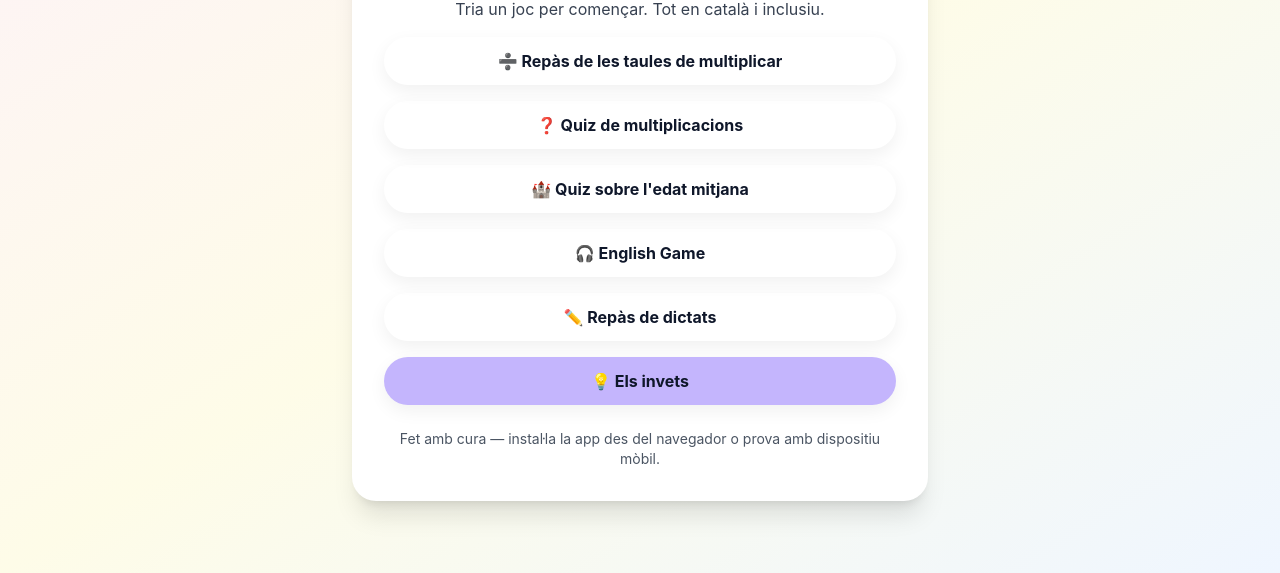
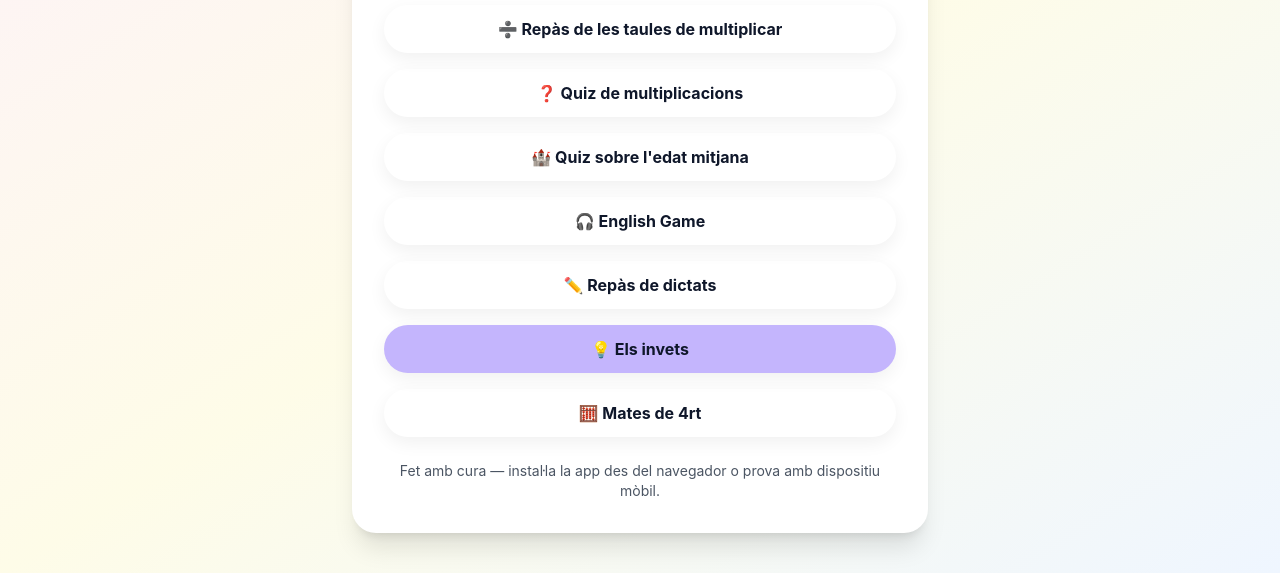
Before and after one commit to palomareswke-ai/jocseducatius, a plain HTML site: page index.html in a window 1280 px wide. Shown: the part 227-800 px from the top of the page. Drawn offline with nearby package versions, Linux system fonts and the light colour scheme.

Commit message:
Afegeix Mates de 4rt al menú

```diff
--- a/index.html
+++ b/index.html
@@ -22,6 +22,7 @@
 <a class="btn btn-orange" href="https://palomareswke-ai.github.io/english-game/" target="_blank" rel="noopener noreferrer">🎧 English Game</a>
 <a class="btn btn-purple" href="https://palomareswke-ai.github.io/dictado-para-ninys/" target="_blank" rel="noopener noreferrer">✏️ Repàs de dictats</a>
 <a class="btn btn-invets" href="https://palomareswke-ai.github.io/els-invets/" target="_blank" rel="noopener noreferrer">💡 Els invets</a>
+<a class="btn btn-amber" href="https://palomareswke-ai.github.io/mates-de-4rt/" target="_blank" rel="noopener noreferrer">🧮 Mates de 4rt</a>
 </div>
 <footer class="text-sm text-gray-600 mt-6">Fet amb cura — instal·la la app des del navegador o prova amb dispositiu mòbil.</footer>
 </div>
```
